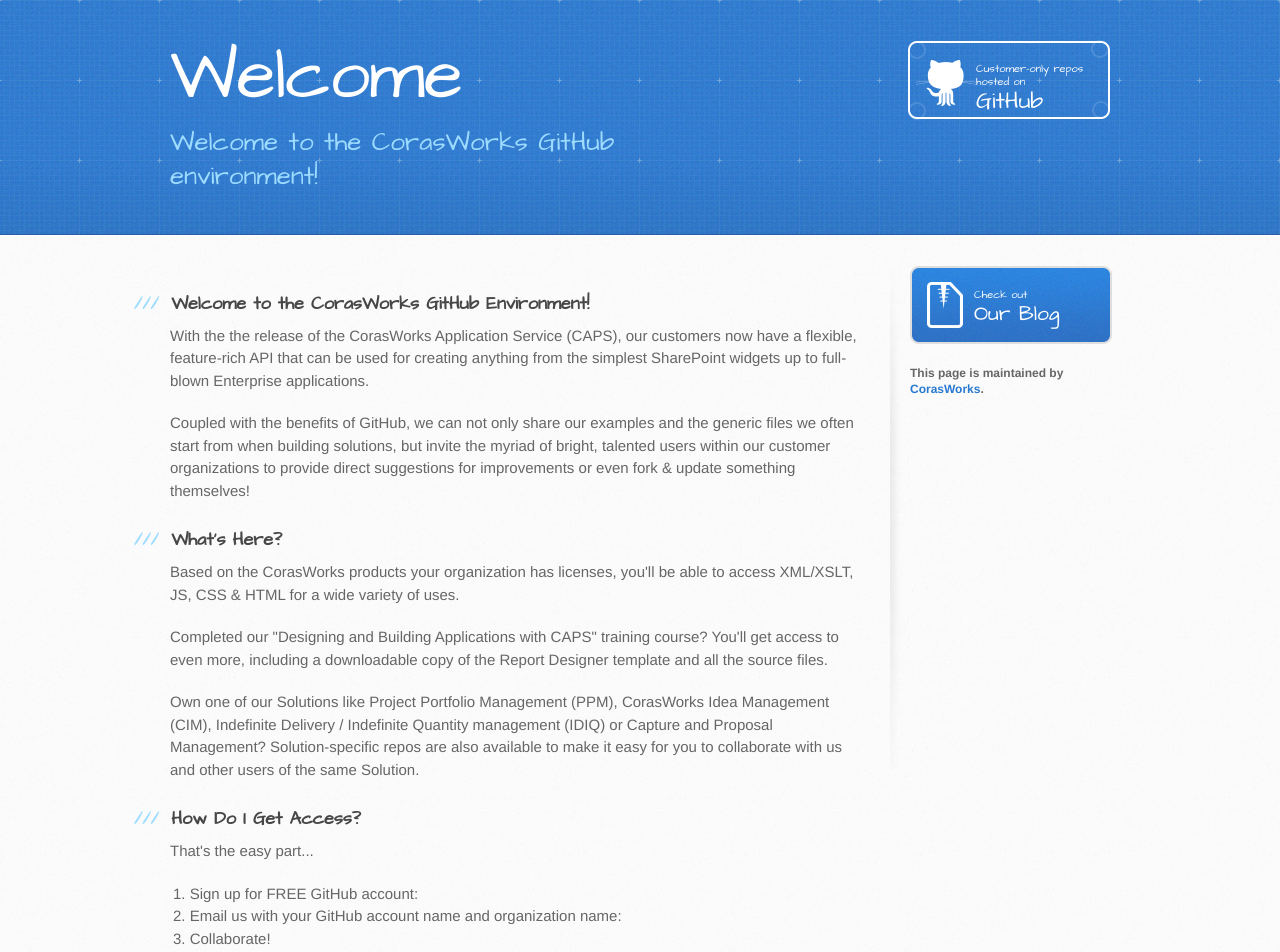
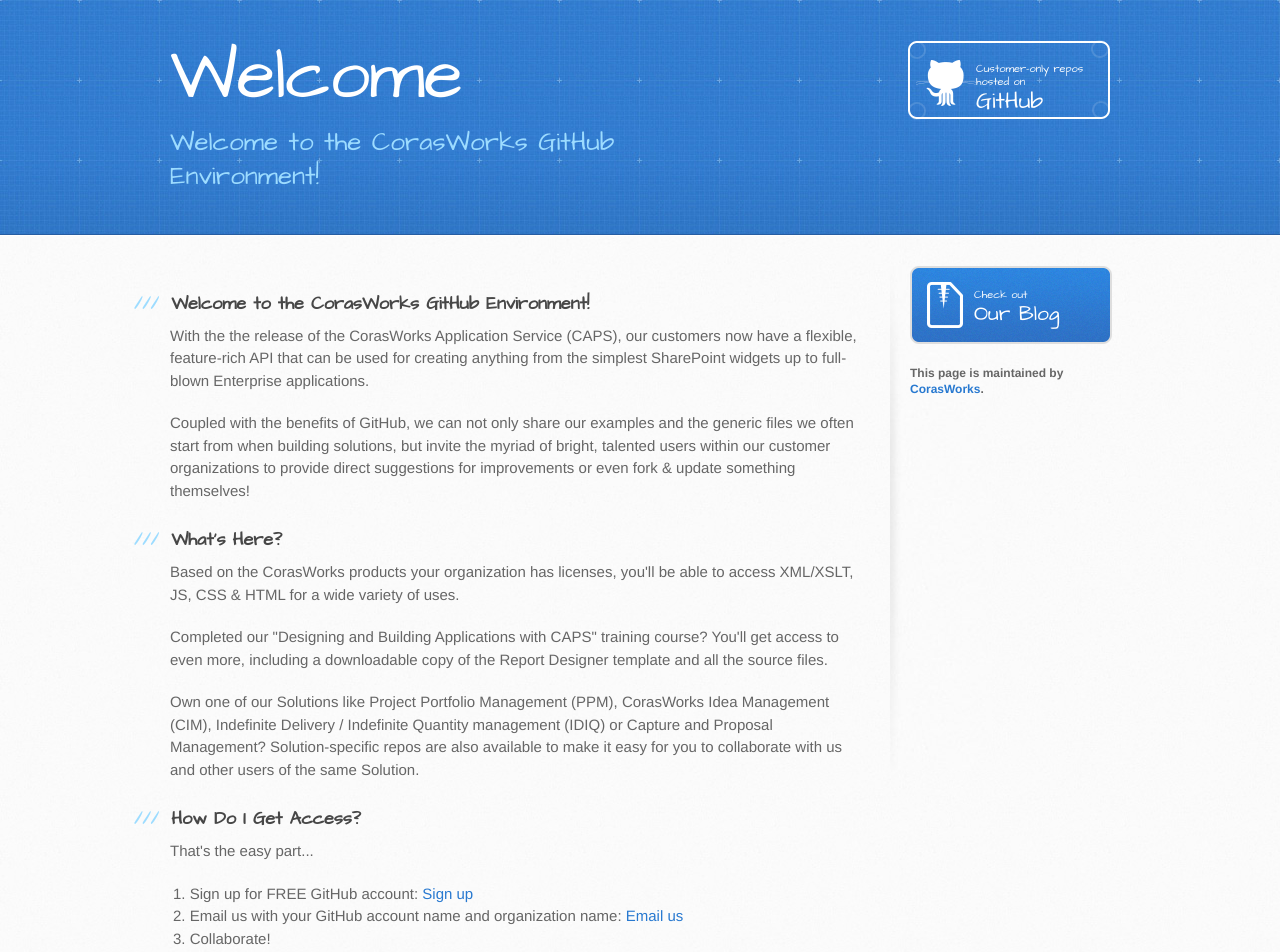
Before and after one commit to CorasWorks/Welcome, a plain HTML site: page index.html in a window 1280 px wide. Shown: the top 952 px of the page. Drawn offline with Linux system fonts and the light colour scheme.

Commit message:
v1 Complete

```diff
--- a/index.html
+++ b/index.html
@@ -20,7 +20,7 @@
     <header>
       <div class="inner">
         <h1>Welcome</h1>
-        <h2>Welcome to the CorasWorks GitHub environment!</h2>
+        <h2>Welcome to the CorasWorks GitHub Environment!</h2>
         <a href="https://github.com/CorasWorks" class="button"><small>Customer-only repos hosted on</small>GitHub</a>
       </div>
     </header>
@@ -46,8 +46,8 @@
 
 <p>That's the easy part...</p>
 <ol>
-<li>Sign up for FREE GitHub account: </li>
-<li>Email us with your GitHub account name and organization name: </li>
+<li>Sign up for FREE GitHub account: <a href="https://github.com/" target="_blank">Sign up</a></li>
+<li>Email us with your GitHub account name and organization name: <a href="mailto:PS@CorasWorks.net?subject=GitHub%20Access%20Request" target="_blank">Email us</a></li>
 <li>Collaborate!
 </ol>
 
```
